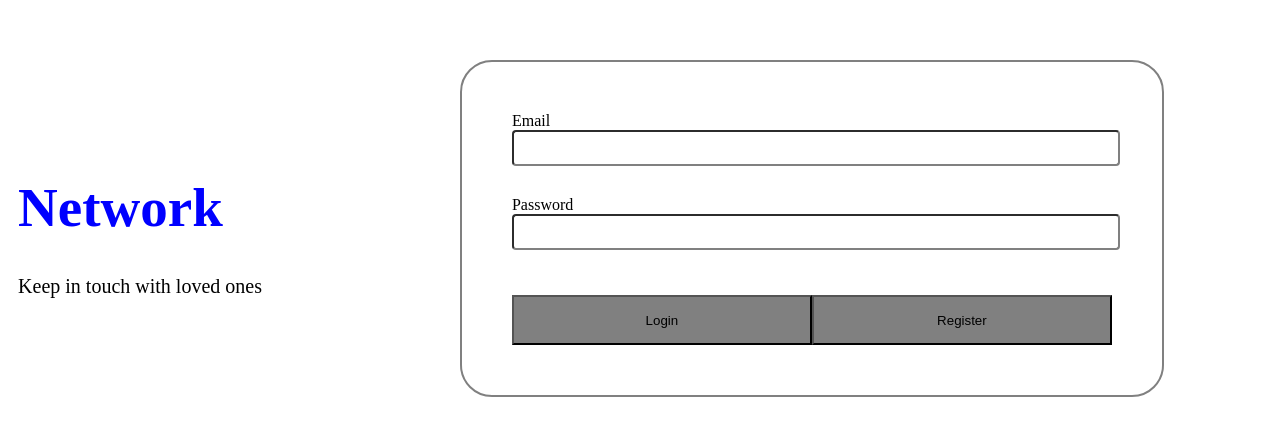
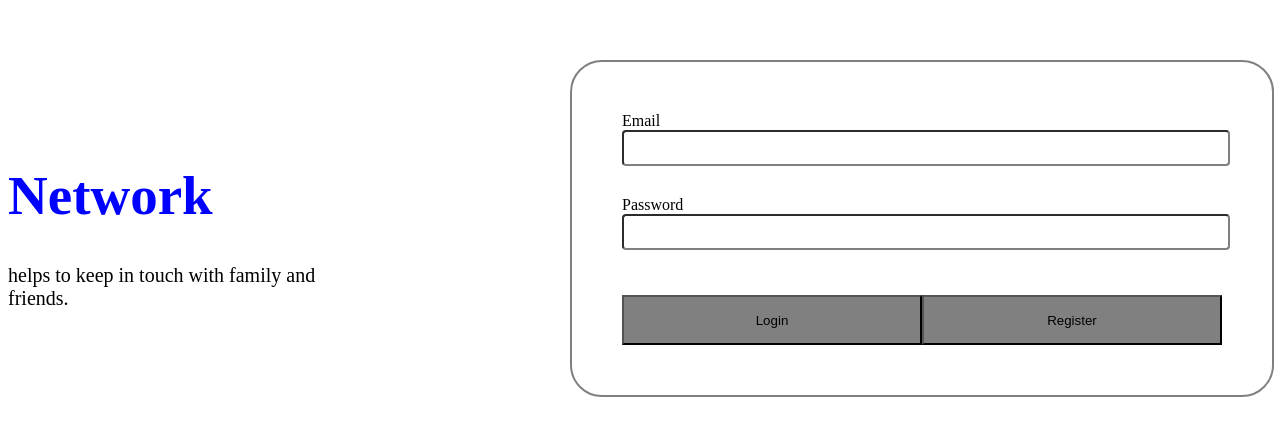
Before and after one commit to QNeee/nW, a React (Create React App) app: page / in a window 1280 px wide. Shown: the part 138-574 px from the top of the page. Built offline with nearby package versions, Linux system fonts and the light colour scheme.

Commit message:
auth-done

```diff
--- a/src/components/AuthPage/AuthPage.jsx
+++ b/src/components/AuthPage/AuthPage.jsx
@@ -65,7 +65,7 @@ export const AuthPage = () => {
     return <AuthContainer>
         <LogoContainer>
             <H1>Network</H1>
-            <P>Keep in touch with loved ones</P>
+            <P>helps to keep in touch with family and friends.</P>
         </LogoContainer>
         <div>
             {!modal && <LoginFormContainer><LoginForm onSubmit={onSubmit}>
--- a/src/components/AuthPage/AuthPage.styled.jsx
+++ b/src/components/AuthPage/AuthPage.styled.jsx
@@ -7,7 +7,7 @@ justify-content: center;
 margin-top: 200px;
 `;
 export const LogoContainer = styled.div`
-margin-left:-100px;
+
 `;
 export const LoginFormContainer = styled.div`
 padding:35px;
```
